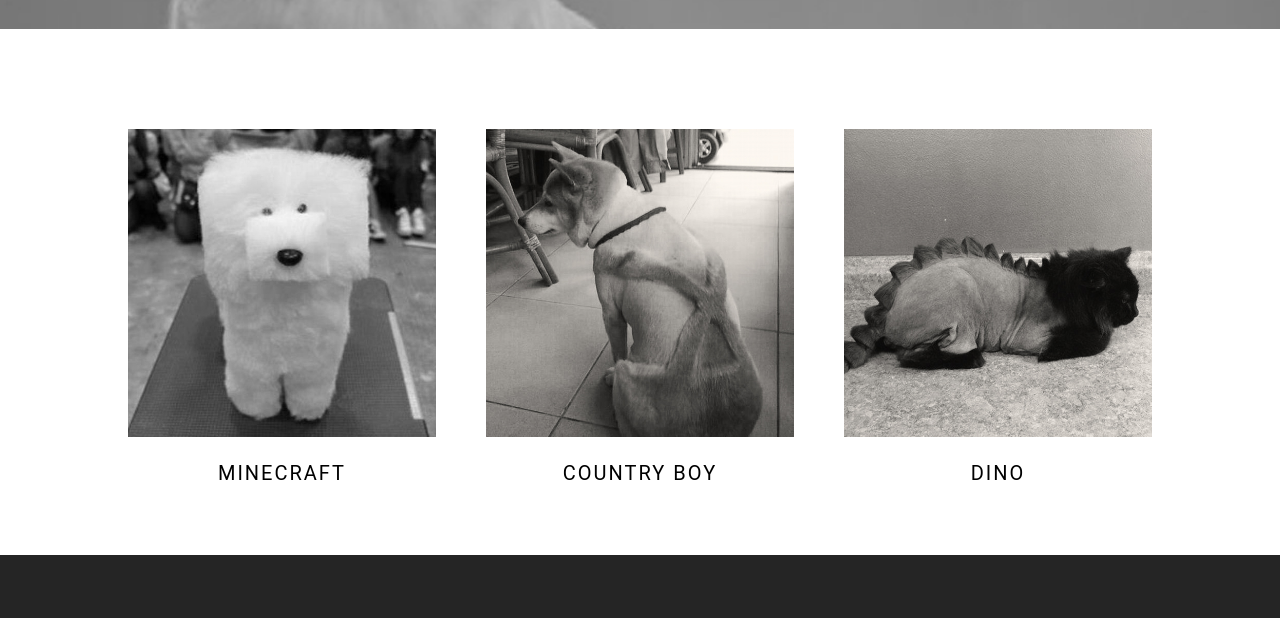
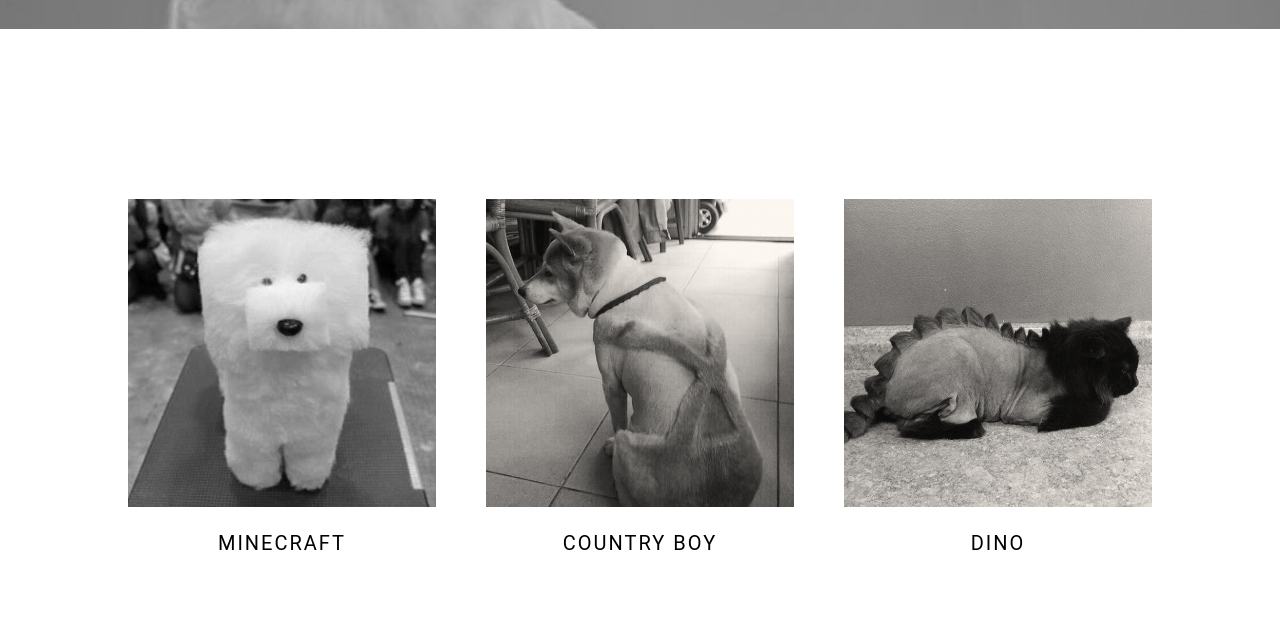
Before and after one commit to laavang/ACA_web101_Laura_Aavang, a plain HTML site: page myPortfolio/src/hair-salon/hair-salon.html in a window 1280 px wide. Shown: the part 820-1438 px from the top of the page. Drawn offline with Linux system fonts and the light colour scheme.

Commit message:
CSS updates to salon page

```diff
--- a/myPortfolio/src/hair-salon/styles.css
+++ b/myPortfolio/src/hair-salon/styles.css
@@ -120,7 +120,7 @@ main {
     align-items: center;
     justify-content: center;
     margin: 0 auto;
-    padding: 0 10% 0 10%;
+    padding: 70px 10% 70px 10%;
 }
 
 h3 {
```
